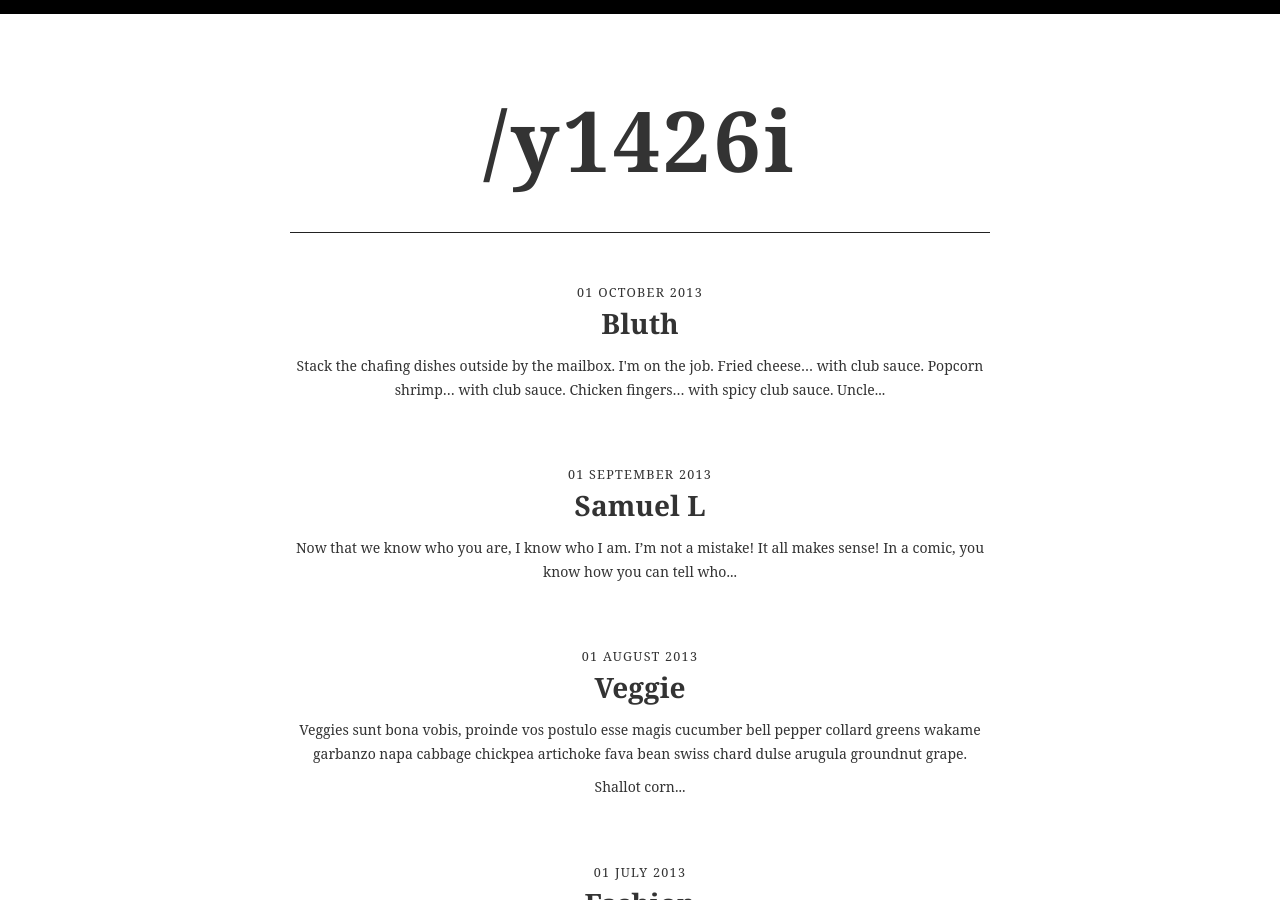
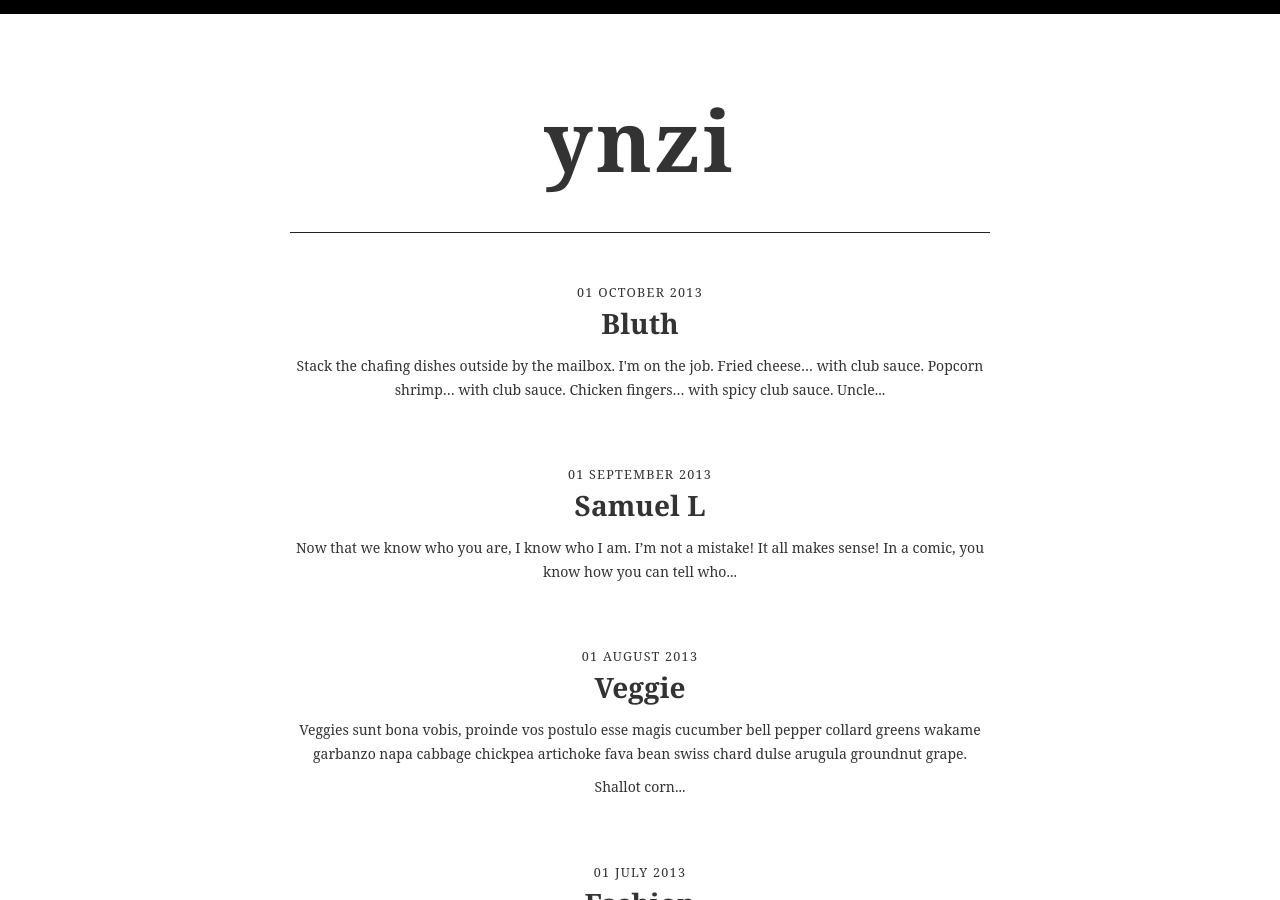
Before and after one commit to yusufnb/yusufnb.github.io, a Jekyll site: the page built from index.html, in a window 1280 px wide and 900 px high. Built offline with Jekyll 4.4.1, drawn with Linux system fonts in a browser that asks for light colours; some web fonts are replaced; the list of posts is cut into pages by our own code.

Commit message:
Update index.html

```diff
--- a/index.html
+++ b/index.html
@@ -9,7 +9,7 @@ title: Mainpage
     <main class="container">
     	<div class="row-fluid">
     		<section class="content">
-    		  <h1>/y1426i</h1>
+    		  <h1>ynzi</h1>
     		</section>
     		<ul class="entries">
     		{% for post in paginator.posts %}
```
